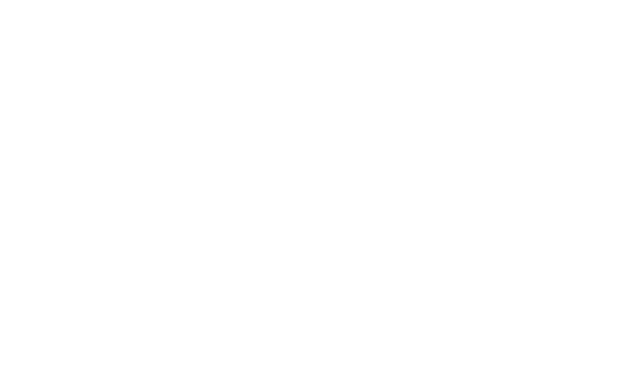
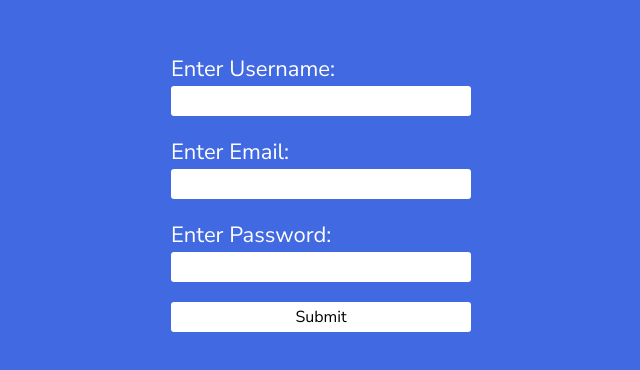
Before and after one commit to thegittyuser/myreactjs, a React (Vite) app: page / in a window 1280 px wide. Shown: the part 208-578 px from the top of the page, without its empty margins (319-959 px from the left). Built offline with nearby package versions, Linux system fonts and the light colour scheme.

Commit message:
form hook

```diff
--- /dev/null
+++ b/src/hooks/Form.jsx
@@ -0,0 +1,56 @@
+import { useState } from "react";
+import "./css/form.css";
+function Form() {
+  const [username, setUsername] = useState("");
+  const [email, setEmail] = useState("");
+  const [password, setPassword] = useState("");
+
+  const formMessage = (e) => {
+    e.preventDefault();
+    alert(`All fields are required!`);
+  };
+
+  return (
+    <>
+      <div className="form-box">
+        <form action="welcome.jsx" onSubmit={formMessage}>
+          <div className="usernameInput input-box">
+            <label htmlFor="username">Enter Username:</label>
+            <input
+              type="text"
+              name="username"
+              id="username"
+              value={username}
+              onChange={(e) => setUsername(e.target.value)}
+            />
+          </div>
+          <div className="emailInput input-box">
+            <label htmlFor="email">Enter Email:</label>
+            <input
+              type="email"
+              name="email"
+              id="email"
+              value={email}
+              onChange={(e) => setEmail(e.target.value)}
+            />
+          </div>
+          <div className="passwordInput input-box">
+            <label htmlFor="password">Enter Password:</label>
+            <input
+              type="password"
+              name="password"
+              id="password"
+              value={password}
+              onChange={(e) => setPassword(e.target.value)}
+            />
+          </div>
+          <div className="submitInput input-box">
+            <input type="submit" />
+          </div>
+        </form>
+      </div>
+    </>
+  );
+}
+
+export default Form;
--- /dev/null
+++ b/src/hooks/css/form.css
@@ -0,0 +1,48 @@
+@import url("https://fonts.googleapis.com/css2?family=Nunito+Sans:ital,opsz,wght@0,6..12,200..1000;1,6..12,200..1000&display=swap");
+
+* {
+  font-family: "Nunito Sans", sans-serif;
+}
+.form-box {
+  width: 100vw;
+  height: 100vh;
+  background-color: royalblue;
+  display: flex;
+  flex-direction: column;
+  justify-content: center;
+  align-items: center;
+}
+
+.form-box .input-box {
+  padding: 10px;
+  display: flex;
+  flex-direction: column;
+  align-items: start;
+}
+
+.form-box .input-box label {
+  font-size: 22px;
+  color: white;
+}
+
+.form-box .input-box input {
+  width: 300px;
+  height: 30px;
+  border: none;
+  border-radius: 3px;
+  outline: none;
+  padding: 0px 10px;
+}
+
+.form-box .input-box input[type="submit"] {
+  background-color: white;
+  border: none;
+  font-size: 16px;
+  transition: background-color 0.3s ease-in-out;
+}
+
+.form-box .input-box input[type="submit"]:hover {
+  background-color: black;
+  color: white;
+  cursor: pointer;
+}
--- a/src/main.jsx
+++ b/src/main.jsx
@@ -3,9 +3,10 @@
 import "./index.css";
 // import App from './App.jsx'
 // import Counter from "./hooks/Counter.jsx";
+import Form from "./hooks/Form.jsx";
 
 createRoot(document.getElementById("root")).render(
   <StrictMode>
-
+    <Form />
   </StrictMode>
 );
```
Also changed, not shown: src/hooks/welcome.jsx (added, +7 -0 lines).
